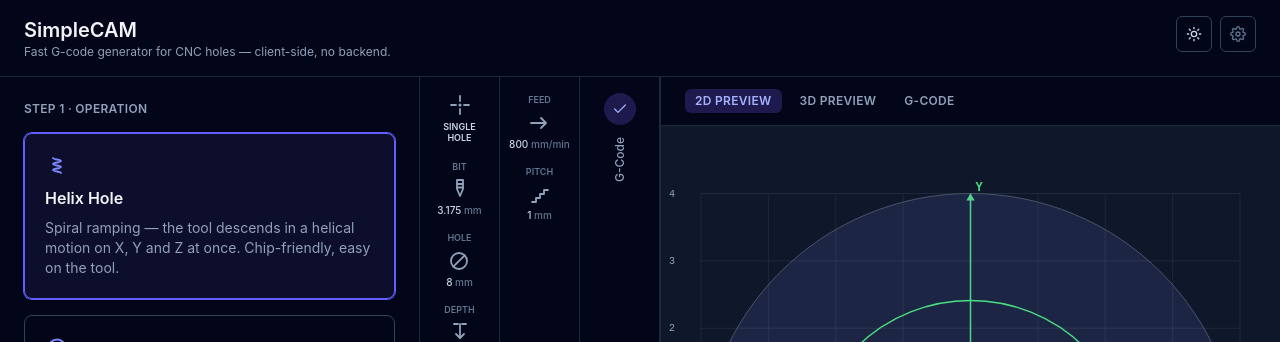
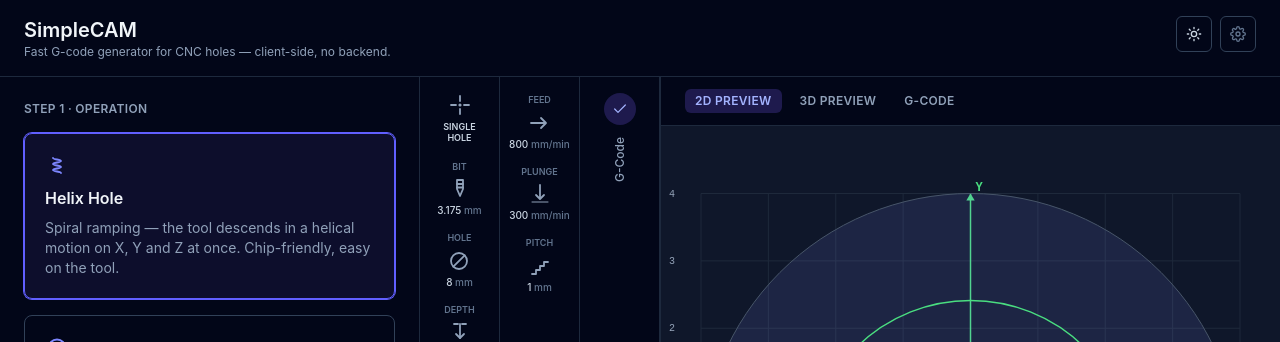
Before and after one commit to thingsbypluzz/SimpleCAM, a React (Vite) app: page / in a window 1280 px wide. Shown: the top 342 px of the page. Built offline with nearby package versions, Linux system fonts and the light colour scheme.

Commit message:
Version 0.6.21: PLUNGE and STARTZ icons in Step 3 collapsed bar
PLUNGE shows plungeRate always; STARTZ shows startZ only when non-zero
(matching the OFFSET pattern in Step 2), using a new StartZIcon with a
"+" mark per the user's "+Z" suggestion.

```diff
--- a/package.json
+++ b/package.json
@@ -1,7 +1,7 @@
 {
   "name": "simplecam",
   "private": true,
-  "version": "0.6.20",
+  "version": "0.6.21",
   "type": "module",
   "scripts": {
     "dev": "vite",
--- a/src/App.tsx
+++ b/src/App.tsx
@@ -20,9 +20,11 @@ import {
   DiameterIcon,
   FeedIcon,
   OffsetIcon,
+  PlungeIcon,
   RectangleCenteredIcon,
   RectangleIcon,
   SingleIcon,
+  StartZIcon,
   StepdownIcon,
 } from './components/icons'
 import { OPERATION_LIST, OPERATION_META } from './config/operationMeta'
@@ -336,6 +338,22 @@ function App() {
                       title={`Feedrate XY: ${params.feeds.feedrateXY} mm/min`}
                     />
                     <MiniStat
+                      icon={<PlungeIcon className="h-6 w-6" />}
+                      label="PLUNGE"
+                      value={`${params.feeds.plungeRate}`}
+                      unit="mm/min"
+                      title={`Plunge Rate: ${params.feeds.plungeRate} mm/min`}
+                    />
+                    {params.feeds.startZ !== 0 && (
+                      <MiniStat
+                        icon={<StartZIcon className="h-6 w-6" />}
+                        label="STARTZ"
+                        value={`${params.feeds.startZ}`}
+                        unit="mm"
+                        title={`Start Z: ${params.feeds.startZ} mm`}
+                      />
+                    )}
+                    <MiniStat
                       icon={<StepdownIcon className="h-6 w-6" />}
                       label={activeOperation.stepdown.shortLabel}
                       value={`${params.feeds.stepdown}`}
--- a/src/components/icons.tsx
+++ b/src/components/icons.tsx
@@ -62,6 +62,32 @@ export function FeedIcon({ className }: IconProps) {
     <svg {...base} className={className}>
       <path d="M3 12h14" />
       <path d="M13 7l5 5-5 5" />
+    </svg>
+  )
+}
+
+// Plunge Rate: an arrow descending straight into a surface line — the Z
+// feed used while cutting down into the material. Distinct from DepthIcon
+// (measurement ticks at top, no surface) and StepdownIcon (staircase).
+export function PlungeIcon({ className }: IconProps) {
+  return (
+    <svg {...base} className={className}>
+      <path d="M12 3v13" />
+      <path d="M8 13l4 4 4-4" />
+      <path d="M4 20h16" strokeWidth={1} />
+    </svg>
+  )
+}
+
+// Start Z: mirror of PlungeIcon (arrow + surface line) but pointing up,
+// plus a small "+" mark — the workpiece's raised starting plane (+Z).
+export function StartZIcon({ className }: IconProps) {
+  return (
+    <svg {...base} className={className}>
+      <path d="M11 20V7" />
+      <path d="M7 11l4-4 4 4" />
+      <path d="M4 20h14" strokeWidth={1} />
+      <path d="M19 3v4M17 5h4" strokeWidth={1.4} />
     </svg>
   )
 }
```
Also changed, not shown: 2 other files (tests, documents, lock files or other folders).
